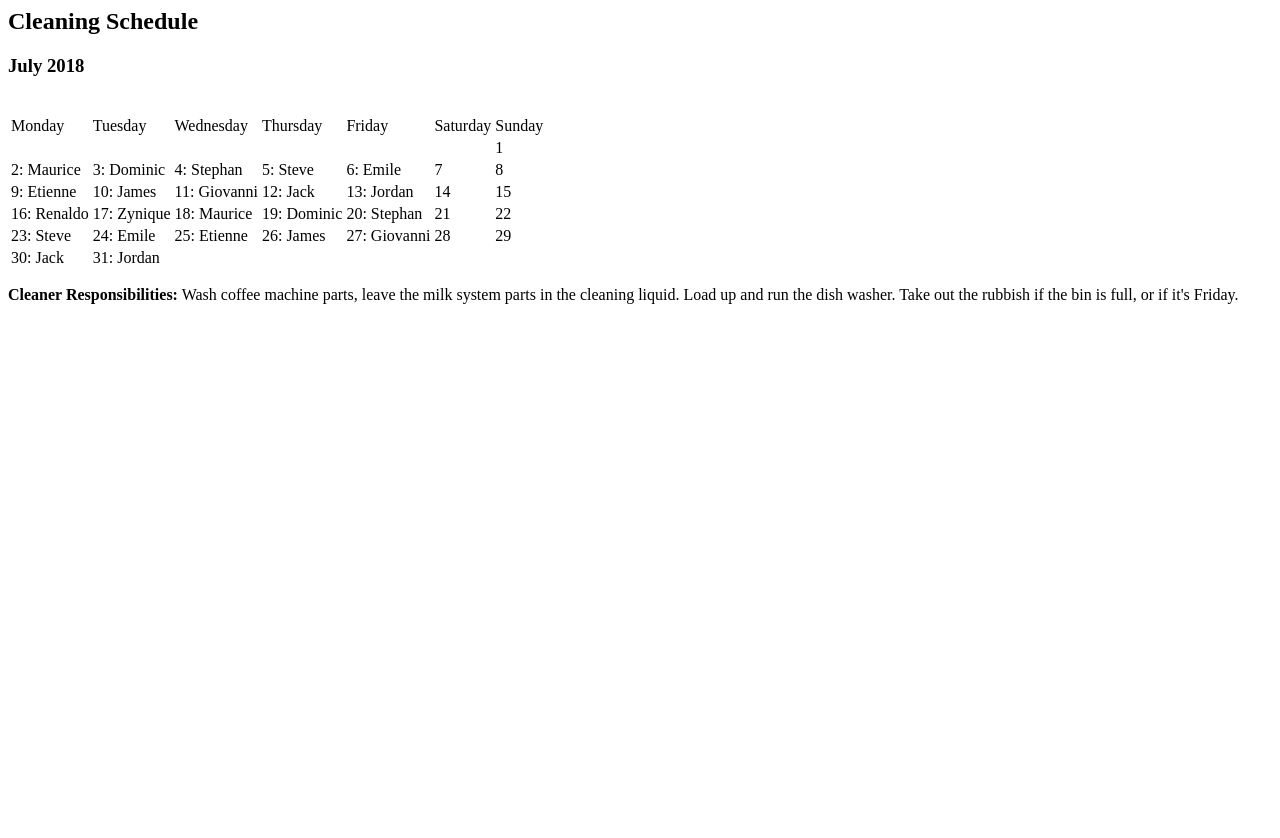
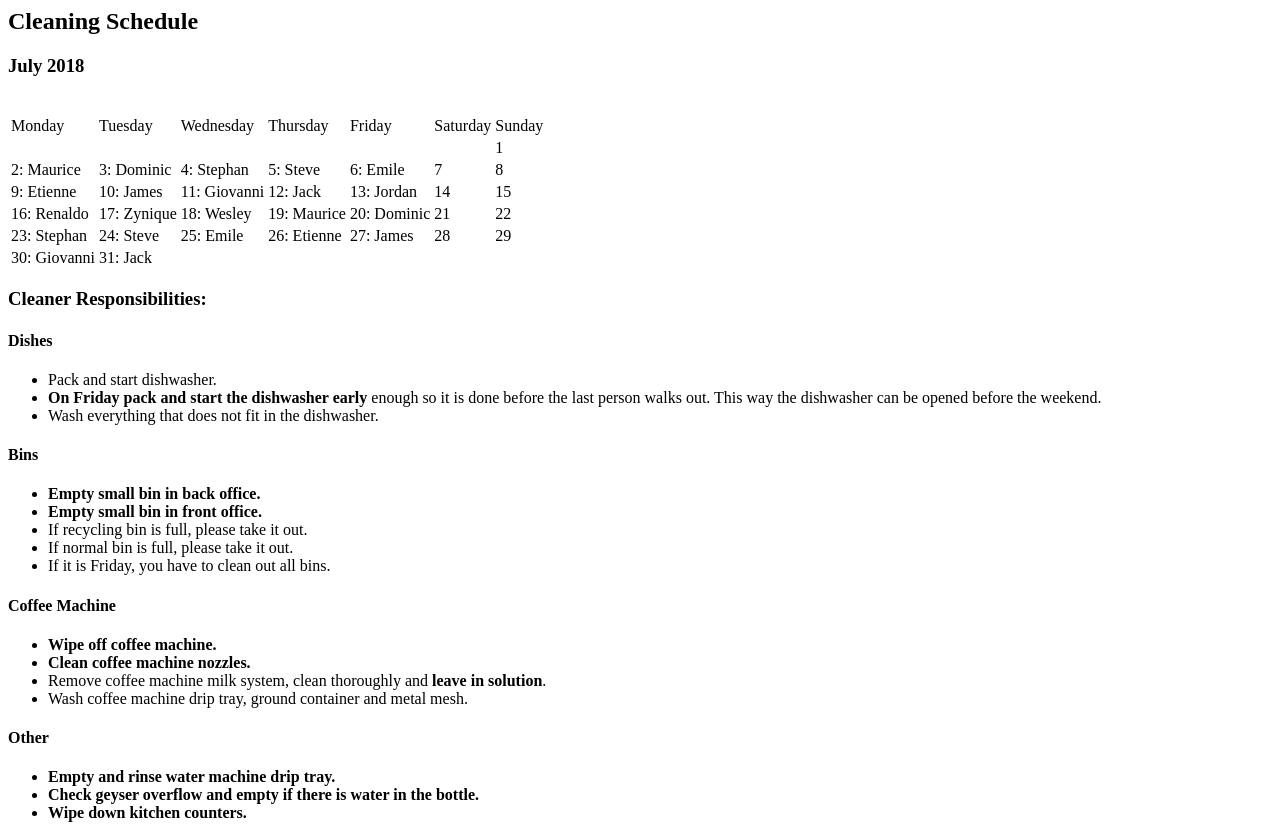
Before and after one commit to jsinclair/OfficeCleaning, a PHP site: page / in a window 1280 px wide. Before the commit the page ends 304 px from the top, so only its background shows below. Run offline with PHP 8.4, Linux system fonts and the light colour scheme.

Commit message:
Added Wesley, updated responsiiblities.

```diff
--- a/index.php
+++ b/index.php
@@ -18,8 +18,7 @@ echo date('N',strtotime(date('Y-m-01')))."<br/>";
 echo date('z',strtotime(date('Y-m-01')))."<br/>";
 echo date("t")."<br/>";*/
 
-//$cleaners = ['Renaldo', 'Zynique', 'Maurice', 'Dominic', 'Steve', 'Emile', 'Etienne', 'James', 'Giovanni', 'Jack'];
-$cleaners = ['Dominic', 'Stephan', 'Steve', 'Emile', 'Etienne', 'James', 'Giovanni', 'Jack', 'Jordan', 'Renaldo', 'Zynique', 'Maurice'];
+$cleaners = ['Jack', 'Jordan', 'Renaldo', 'Zynique', 'Wesley', 'Maurice', 'Dominic', 'Stephan', 'Steve', 'Emile', 'Etienne', 'James', 'Giovanni', ];
 
 echo "<table>";
 echo "<tr>";
@@ -78,6 +77,33 @@ while ($currentDay < date('t',strtotime(date('Y-'.$testMonth.'-01')))+1) {
 echo "</tr>";
 echo "</table>";
 
-echo "<p><b>Cleaner Responsibilities:</b> Wash coffee machine parts, leave the milk system parts in the cleaning liquid. Load up and run the dish washer. Take out the rubbish if the bin is full, or if it's Friday.</p>";
+echo "<h3>Cleaner Responsibilities:</h3>";
+echo "<h4>Dishes</h4>";
+echo "<ul>";
+echo "<li>Pack and start dishwasher.</li>";
+echo "<li><b>On Friday pack and start the dishwasher early</b> enough so it is done before the last person walks out. This way the dishwasher can be opened before the weekend.</li>";
+echo "<li>Wash everything that does not fit in the dishwasher.</li>";
+echo "</ul>";
+echo "<h4>Bins</h4>";
+echo "<ul>";
+echo "<li><b>Empty small bin in back office.</b></li>";
+echo "<li><b>Empty small bin in front office.</b></li>";
+echo "<li>If recycling bin is full, please take it out.</li>";
+echo "<li>If normal bin is full, please take it out.</li>";
+echo "<li>If it is Friday, you have to clean out all bins.</li>";
+echo "</ul>";
+echo "<h4>Coffee Machine</h4>";
+echo "<ul>";
+echo "<li><b>Wipe off coffee machine.</b></li>";
+echo "<li><b>Clean coffee machine nozzles.</b></li>";
+echo "<li>Remove coffee machine milk system, clean thoroughly and <b>leave in solution</b>.</li>";
+echo "<li>Wash coffee machine drip tray, ground container and metal mesh.</li>";
+echo "</ul>";
+echo "<h4>Other</h4>";
+echo "<ul>";
+echo "<li><b>Empty and rinse water machine drip tray.</b></li>";
+echo "<li><b>Check geyser overflow and empty if there is water in the bottle.</b></li>";
+echo "<li><b>Wipe down kitchen counters.</b></li>";
+echo "</ul>";
 
 ?>
```
